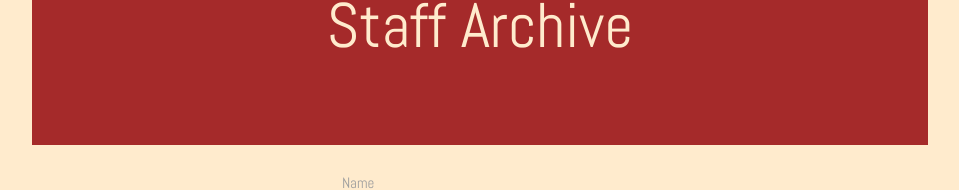
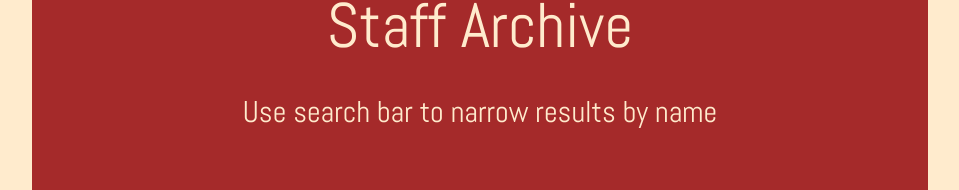
Before and after one commit to parmark/Staff-Archive, a React (Create React App) app: page / in a window 1280 px wide. Shown: the part 111-301 px from the top of the page, without its empty margins (160-1119 px from the left). Built offline with nearby package versions, Linux system fonts and the light colour scheme.

Commit message:
Added instructions to header

```diff
--- a/src/components/Header/index.js
+++ b/src/components/Header/index.js
@@ -5,6 +5,7 @@ function Header() {
     return (
         <div className="header">
             <h1>Staff Archive</h1>
+            <p>Use search bar to narrow results by name</p>
         </div>
     )
 }
```
